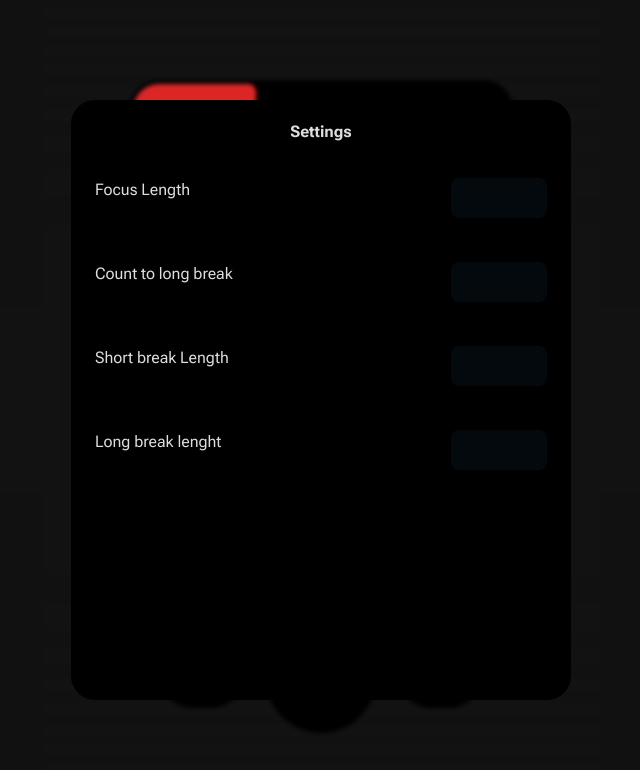
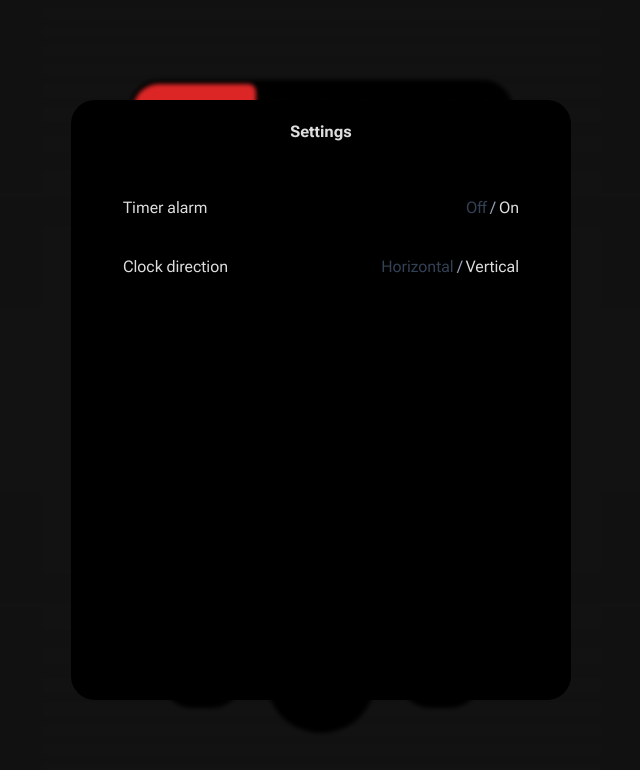
Before and after one commit to sorooshdp/Pomodoro-tracker, a React (Vite) app: page / in a window 1280 px wide. Both pictures are taken after a click on the element 521 px from the left and 678 px from the top of the page. Shown: the top 770 px of the page, without its empty margins (319-959 px from the left). Built offline with nearby package versions, Linux system fonts and the light colour scheme.

Commit message:
feat: turn alarm on / off - change clock direction

```diff
--- /dev/null
+++ b/src/components/CheckboxSettingItem.tsx
@@ -0,0 +1,26 @@
+const CheckboxSettingItem = ({
+    title,
+    globalState,
+    offText,
+    onText,
+    toggle,
+}: {
+    title: string;
+    globalState: boolean;
+    offText: string;
+    onText: string;
+    toggle: () => void;
+}) => {
+    return (
+        <div className="flex justify-between my-[35px] mx-[2.5rem]">
+            <label>{title}</label>
+            <div className="cursor-pointer" onClick={toggle}>
+                <span className={`${globalState && "text-slate-700"} transition-all duration-200`}>{offText}</span>
+                <span className="text-slate-400"> / </span>
+                <span className={`${!globalState && "text-slate-700"} transition-all duration-200`}>{onText}</span>
+            </div>
+        </div>
+    );
+};
+
+export default CheckboxSettingItem;
--- a/src/components/Clock.tsx
+++ b/src/components/Clock.tsx
@@ -14,8 +14,10 @@ const Clock = memo(({ seconds }: { seconds: number }) => {
     const sec0 = secs % 10;
     const sec1 = Math.floor(secs / 10);
 
+    console.log(global.verticalClock);
+
     return (
-        <div className="flex flex-col justify-center items-center ">
+        <div className={`${global.verticalClock ? "flex-col" : "flex-row"} flex justify-center items-center`}>
             <div className="text-[150px] leading-[150px] font-[900] h-fit flex flex-row">
                 <motion.div
                     key={global.mode + "min1" + min1}
@@ -34,6 +36,7 @@ const Clock = memo(({ seconds }: { seconds: number }) => {
                     {min0}
                 </motion.div>
             </div>
+            {!global.verticalClock && <div className="text-[150px] pb-[10px]">:</div>}
             <div className="text-[150px] leading-[150px] font-[900] h-fit flex flex-row relative">
                 <motion.div
                     className=""
--- a/src/components/SettingItems.tsx
+++ b/src/components/SettingItems.tsx
@@ -1,22 +1,29 @@
+import CheckboxSettingItem from "./CheckboxSettingItem";
+import { useGlobal } from "../hooks/Global";
+
 const SettingItems = () => {
+    const { global, setGlobalKey } = useGlobal();
+
     return (
-        <div className=" w-[100%] h-[100%] top-[60px] flex flex-col gap-y-[20px]">
-            <div className="flex justify-between p-[12px] mt-[30px]">
-                <label htmlFor="focus-length">Focus Length</label>
-                <input type="number" />
-            </div>
-            <div className="flex justify-between p-[12px]">
-                <label htmlFor="focus-length">Count to long break</label>
-                <input type="number" />
-            </div>
-            <div className="flex justify-between p-[12px]">
-                <label htmlFor="focus-length">Short break Length</label>
-                <input type="number" />
-            </div>
-            <div className="flex justify-between p-[12px]">
-                <label htmlFor="focus-length">Long break lenght</label>
-                <input type="number" />
-            </div>
+        <div className="mt-[60px]">
+            <CheckboxSettingItem
+                title="Timer alarm"
+                toggle={() => {
+                    setGlobalKey("alarm", !global.alarm);
+                }}
+                globalState={global.alarm}
+                offText="Off"
+                onText="On"
+            />
+            <CheckboxSettingItem
+                title="Clock direction"
+                toggle={() => {
+                    setGlobalKey("verticalClock", !global.verticalClock);
+                }}
+                globalState={global.verticalClock}
+                offText="Horizontal"
+                onText="Vertical"
+            />
         </div>
     );
 };
--- a/src/components/Timer.tsx
+++ b/src/components/Timer.tsx
@@ -17,12 +17,12 @@ const Timer = memo(() => {
     useEffect(() => {
         if (global.seconds <= 0) {
             skipHandle();
-            playAlarm();
+            if (global.alarm) playAlarm();
         }
         if (global.running) {
             const timer = setInterval(() => {
-                if (Date.now() - global.lastTick < 1000) return;
-                setGlobalKey("lastTick", global.lastTick + 1000);
+                if (Date.now() - global.lastTick < 10) return;
+                setGlobalKey("lastTick", global.lastTick + 10);
                 setGlobalKey("seconds", global.seconds - 1);
                 shadowHandle(true, global, global.mode);
                 document.title = titleHandle(global.seconds - 1, global.mode);
@@ -30,7 +30,7 @@ const Timer = memo(() => {
 
             return () => clearInterval(timer);
         }
-    }, [global.seconds, global.running, global.mode]);
+    }, [global.seconds, global.running, global.mode, global.alarm]);
 
     const resetTimer = useCallback((to: Mode) => {
         setGlobalKey("running", false);
--- a/src/hooks/Global.tsx
+++ b/src/hooks/Global.tsx
@@ -18,6 +18,8 @@ export let globalDefault: Global["global"] = initGlobalDefault({
     longBreakLength: 15 * 60,
     completedPomodoros: 0,
     settingsShow: false,
+    alarm: true,
+    verticalClock: true,
 });
 
 function initGlobalDefault(globalDefault: Global["global"]): Global["global"] {
--- a/src/index.css
+++ b/src/index.css
@@ -72,14 +72,18 @@ h1 {
     transform: translate(-50%, -50%);
 }
 
-input[type=number] {
+input[type="number"] {
     width: 96px;
     height: 40px;
     background-color: var(--bg-color);
     border-radius: 8px;
 }
 
-input[type=number]::-webkit-inner-spin-button {
-    width: 30px;
-    height: 18px;
+input[type="number"]::-webkit-inner-spin-button,
+input[type="number"]::-webkit-outer-spin-button {
+    -webkit-appearance: none;
 }
+
+input[type="checkbox"] {
+    display: none;
+}
--- a/src/types.d.ts
+++ b/src/types.d.ts
@@ -11,6 +11,8 @@ interface Global {
         longBreakLength: number;
         completedPomodoros: number;
         settingsShow: boolean;
+        alarm: boolean;
+        verticalClock: boolean;
     };
     setGlobalKey: <K extends keyof Global["global"]>(key: K, newVal: Global["global"][K]) => void;
     setGlobal: (newState: Global["global"]) => any;
```
